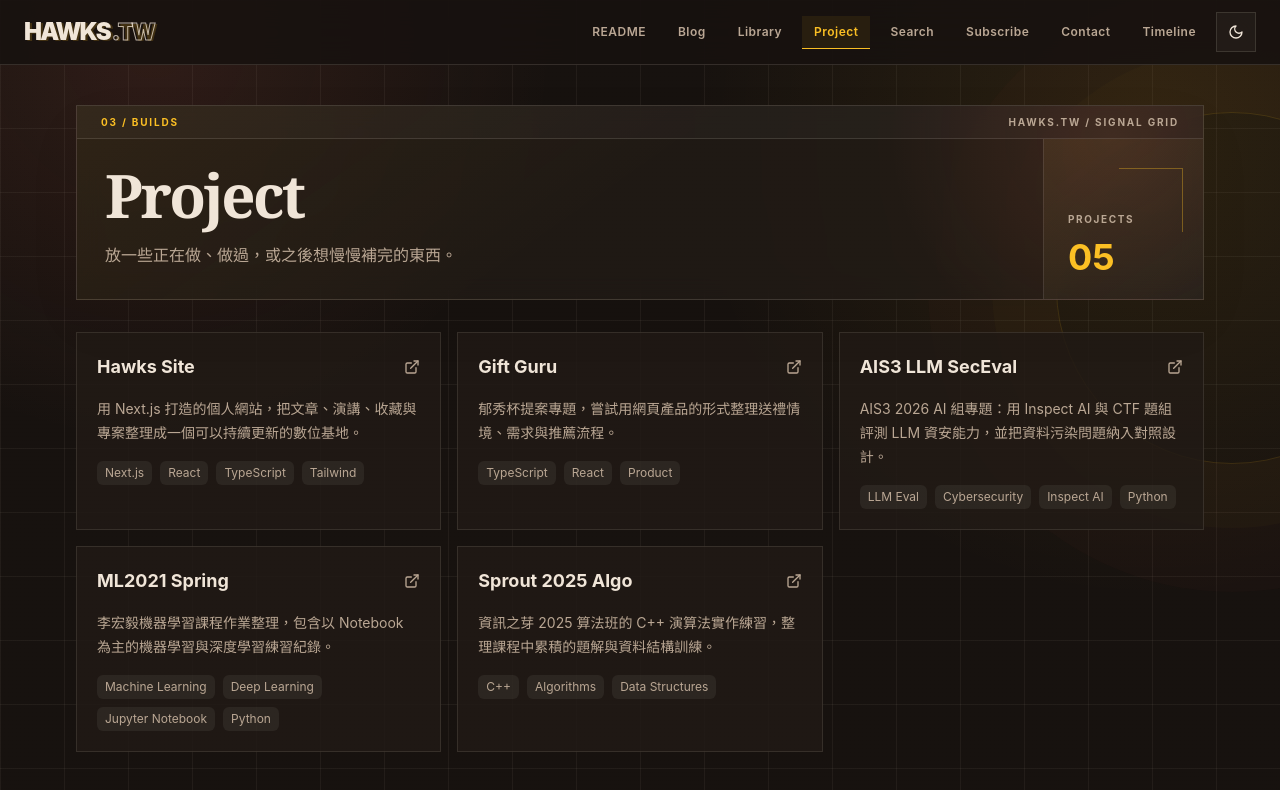
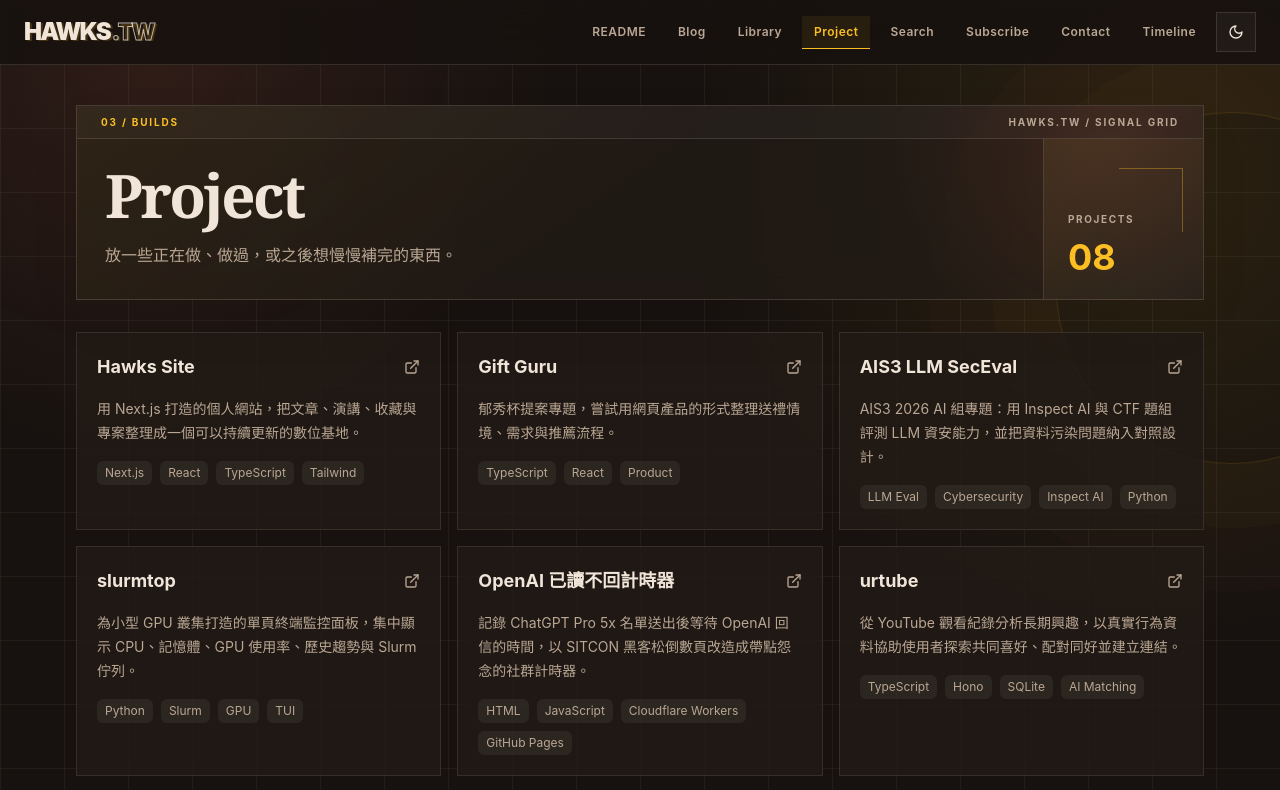
Before and after one commit to Sean-Hawks/hawks-site, a Next.js app: page /project in a window 1280 px wide. Shown: the top 790 px of the page. Built offline with nearby package versions, Linux system fonts and the light colour scheme.

Commit message:
feat: add projects and The Odyssey to library

```diff
--- a/app/data/projects.ts
+++ b/app/data/projects.ts
@@ -18,6 +18,24 @@ export const projects = [
     link: "https://github.com/Sean-Hawks/ais3-llm-seceval",
   },
   {
+    title: "slurmtop",
+    desc: "為小型 GPU 叢集打造的單頁終端監控面板，集中顯示 CPU、記憶體、GPU 使用率、歷史趨勢與 Slurm 佇列。",
+    tags: ["Python", "Slurm", "GPU", "TUI"],
+    link: "https://github.com/Sean-Hawks/slurmtop",
+  },
+  {
+    title: "OpenAI 已讀不回計時器",
+    desc: "記錄 ChatGPT Pro 5x 名單送出後等待 OpenAI 回信的時間，以 SITCON 黑客松倒數頁改造成帶點怨念的社群計時器。",
+    tags: ["HTML", "JavaScript", "Cloudflare Workers", "GitHub Pages"],
+    link: "https://github.com/Sean-Hawks/hackathon2026",
+  },
+  {
+    title: "urtube",
+    desc: "從 YouTube 觀看紀錄分析長期興趣，以真實行為資料協助使用者探索共同喜好、配對同好並建立連結。",
+    tags: ["TypeScript", "Hono", "SQLite", "AI Matching"],
+    link: "https://github.com/skyhong2002/urtube.observe.tw",
+  },
+  {
     title: "ML2021 Spring",
     desc: "李宏毅機器學習課程作業整理，包含以 Notebook 為主的機器學習與深度學習練習紀錄。",
     tags: ["Machine Learning", "Deep Learning", "Jupyter Notebook", "Python"],
--- /dev/null
+++ b/content/library/the-odyssey.md
@@ -0,0 +1,23 @@
+---
+title: The Odyssey
+subtitle: 奧德賽
+category: movie
+year: "2026"
+date: "2026-09-08"
+status: watched
+rating: 8.9
+imdbRating: 8.5
+imdbUrl: https://www.imdb.com/title/tt33764258/
+tags:
+  - epic
+  - mythology
+  - christopher nolan
+note: ""
+link: https://en.wikipedia.org/wiki/The_Odyssey_(2026_film)
+image:
+  src: /images/library/the-odyssey.jpg
+  alt: The Odyssey film poster
+  credit: Universal Pictures
+  source: https://en.wikipedia.org/wiki/File:The_Odyssey_(2026_film)_poster.jpg
+statusVisibility: published
+---
```
Also changed, not shown: public/images/library/the-odyssey.jpg (added).
